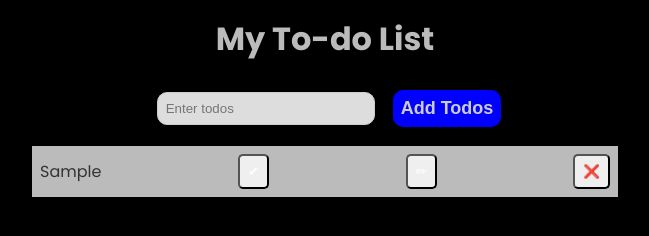
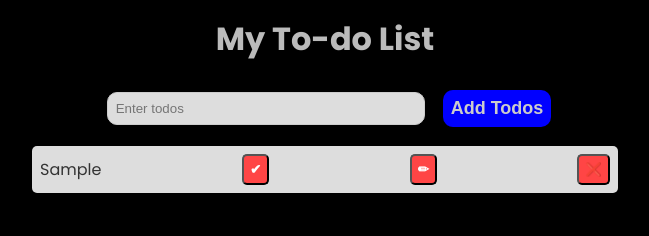
Before and after one commit to Tanko99/Todo-app, a plain HTML site: page todo-list/index.html in a window 1280 px wide. Both pictures are taken after typing "Sample" into the empty fields and a click on the button "Add Todos". Shown: the whole page, without its empty margins (315-964 px from the left). Drawn offline with Linux system fonts and the light colour scheme.

Commit message:
style.css: background color and text color change to ensure a goo UX

```diff
--- a/todo-list/style.css
+++ b/todo-list/style.css
@@ -23,7 +23,7 @@ h1 {
     gap: 10px;
 }
 #to-do {
-    width: 200px;
+    width: 300px;
     padding: 8px;
     margin:  8px;
     border: 1px solid #ccc;
@@ -56,13 +56,20 @@ ul {
     align-items: center;
     padding: 8px;
     margin: 7px;
-    background-color: #bbb;
+    background-color: #ddd;
     color: #333;
+    border-radius: 5px;
 
 }
 button {
-    padding: 8px;
+    background-color: #ff4545;
+    padding: 6px;
     color: white;
     border-radius: 5px;
     cursor: pointer;
+    font-weight: bold;
 }
+.completed{
+    text-decoration: line-through;
+    opacity: 0.1;
+}
```
